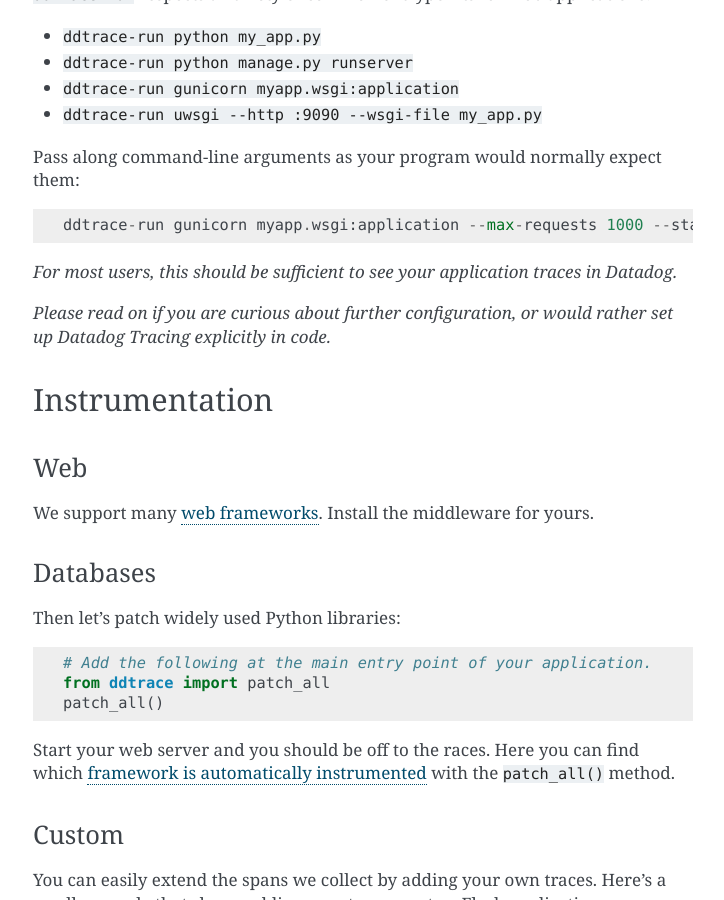
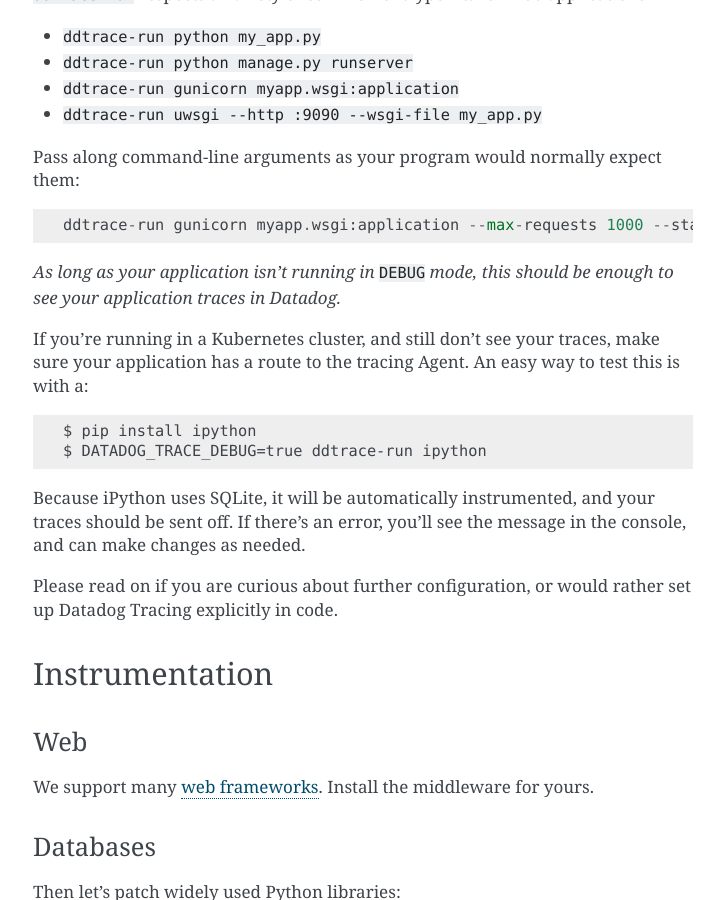
Before and after one commit to korniltsev-grafanista/pyroscope-python, a Sphinx documentation site: the page built from docs/index.rst, in a window 1280 px wide and 900 px high, scrolled down 1432 px. Shown: the whole window, without its empty margins (387-1111 px from the left). Built offline with Sphinx 7.4.7, drawn with Linux system fonts in a browser that asks for light colours.

Commit message:
Add note about debug mode, and note for debugging in Kubernetes (#476)
Upstream-Commit: fa61c2d4f3f80025cc55c90970ea1c61a8230a38

```diff
--- a/docs/index.rst
+++ b/docs/index.rst
@@ -61,10 +61,18 @@
 
     ddtrace-run gunicorn myapp.wsgi:application --max-requests 1000 --statsd-host localhost:8125
 
-`For most users, this should be sufficient to see your application traces in Datadog.`
+*As long as your application isn't running in* ``DEBUG`` *mode, this should be enough to see your application traces in Datadog.*
 
-`Please read on if you are curious about further configuration, or
-would rather set up Datadog Tracing explicitly in code.`
+If you're running in a Kubernetes cluster, and still don't see your traces, make sure your application has a route to the tracing Agent. An easy way to test this is with a::
+
+
+$ pip install ipython
+$ DATADOG_TRACE_DEBUG=true ddtrace-run ipython
+
+Because iPython uses SQLite, it will be automatically instrumented, and your traces should be sent off. If there's an error, you'll see the message in the console, and can make changes as needed.
+
+Please read on if you are curious about further configuration, or
+would rather set up Datadog Tracing explicitly in code.
 
 
 Instrumentation
```
